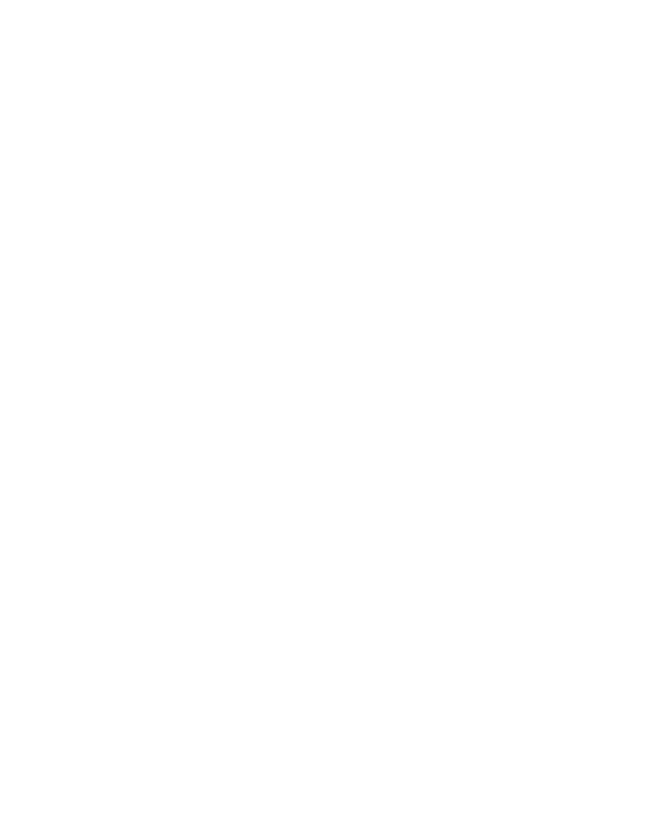
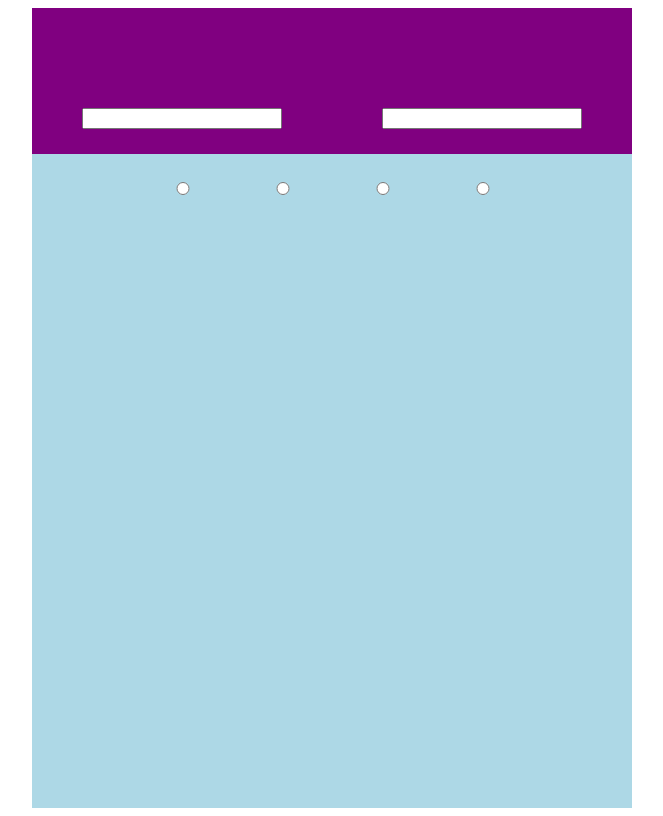
Before and after one commit to LuyeT/MT-BC-web3, a plain HTML site: page index.html in a window 1280 px wide. Shown: the whole page, without its empty margins (308-971 px from the left). Drawn offline with Linux system fonts and the light colour scheme.

Commit message:
modified:   index.html 	new file:   mystyle.css

```diff
--- a/index.html
+++ b/index.html
@@ -2,9 +2,26 @@
 <html lang="en">
 <head>
   <meta charset="UTF-8">
-  <title></title>
+  <title>Calculator project</title>
+  <link rel="stylesheet" href="./mystyle.css">
 </head>
 <body>
+  <div id="page_container">
+    <main>
+      <div id="content_container">
 
+        <div id="input_field_container">
+          <input type="text" class="input_field">
+          <input type="text" class="input_field">
+        </div>
+        <div id="radio_buttons">
+          <input type="radio" name="operators" class="operator_buttons">
+          <input type="radio" name="operators" class="operator_buttons">
+          <input type="radio" name="operators" class="operator_buttons">
+          <input type="radio" name="operators" class="operator_buttons">
+        </div>
+      </div>
+    </main>
+  </div>
 </body>
 </html>
--- /dev/null
+++ b/mystyle.css
@@ -0,0 +1,26 @@
+#content_container {
+  width: 600px;
+  height: 800px;
+  margin: auto;
+  background-color:lightblue;
+}
+
+#input_field_container {
+  display:flex;
+  width: 100%;
+  background-color: purple;
+}
+
+.input_field {
+  flex-grow: 1;
+  margin: 100px 50px 25px;
+}
+
+#radio_buttons {
+  display:flex;
+  margin: 25px 100px;
+}
+
+.operator_buttons {
+  flex-grow: 1;
+}
```
